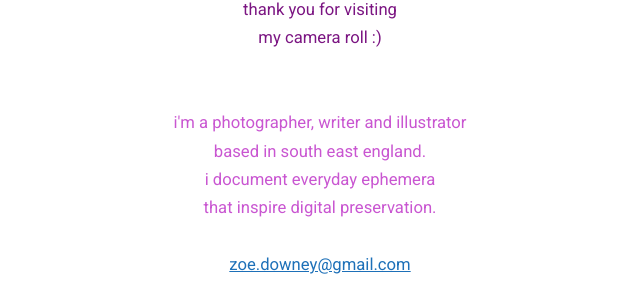
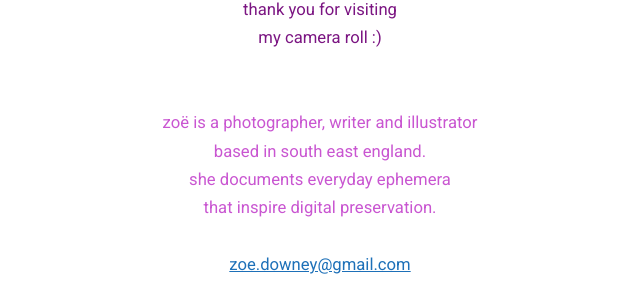
Before and after one commit to zoeurl/zoedowney.github.io, a Jekyll site: the page built from index.html, in a window 1280 px wide. Shown: the part 1634-1939 px from the top of the page, without its empty margins (320-960 px from the left). Built offline with Jekyll 4.4.1, drawn with Linux system fonts in a browser that asks for light colours.

Commit message:
Update photography.md

```diff
--- a/_layouts/photography.md
+++ b/_layouts/photography.md
@@ -37,9 +37,9 @@
 				<br>my camera roll :)</font>
 		<br>
 		<br>
-			<br><font color="#c956d1"> i'm a photographer, writer and illustrator
+			<br><font color="#c956d1"> zoë is a photographer, writer and illustrator
 			<br>based in south east england.
-			<br>i document everyday ephemera
+			<br>she documents everyday ephemera
 			<br>that inspire digital preservation.</font>
 		<br>
 		<br><a href="mailto:{{site.email}}">zoe.downey@gmail.com</a>
```
